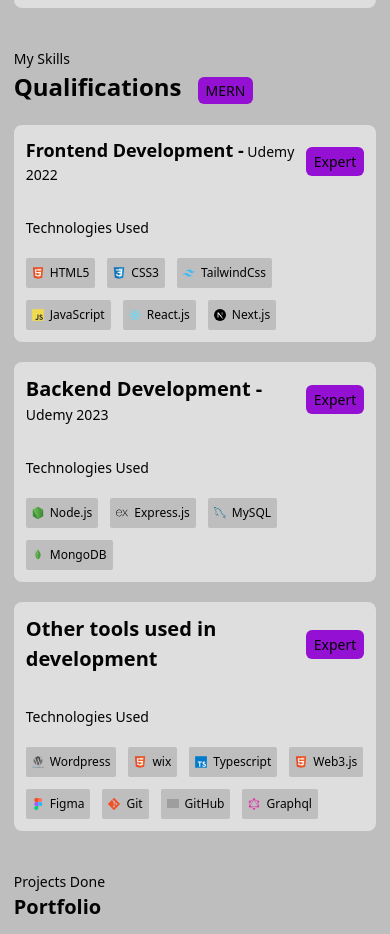
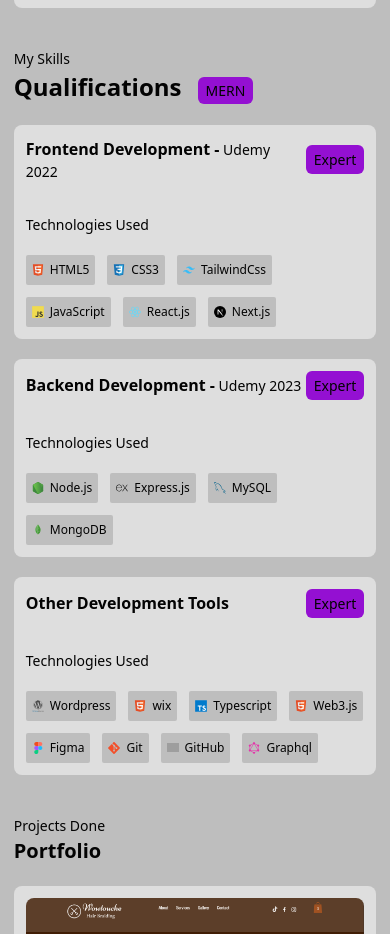
Before and after one commit to abdullahi-mohammed/portfoliov2, a React (Vite) app: page / in a window 390 px wide. Shown: the part 1177-2111 px from the top of the page. Built offline with nearby package versions, Linux system fonts and the light colour scheme; grey boxes are pictures that could not be loaded.

Commit message:
design  changes

```diff
--- a/src/components/qualifications.tsx
+++ b/src/components/qualifications.tsx
@@ -115,7 +115,7 @@
             <Card dataAos="slide-up" className="mt-5">
                 <div>
                     <div className="flex items-center justify-between">
-                        <h4><span className="font-semibold text-[18px] md:text-[20px]">Frontend Development -</span> Udemy 2022</h4>
+                        <h4><span className="font-semibold text-[16px] md:text-[20px]">Frontend Development -</span> Udemy 2022</h4>
                         <p className="px-2 py-1 rounded-md bg-[#9410D2] w-fit">Expert</p>
                     </div>
                     <div className="mt-8">
@@ -131,7 +131,7 @@
             <Card dataAos="slide-up" className="mt-5">
                 <div>
                     <div className="flex items-center justify-between">
-                        <h4><span className="font-semibold text-[20px]">Backend Development -</span> Udemy 2023</h4>
+                        <h4><span className="font-semibold text-[16px] md:text-[20px]">Backend Development -</span> Udemy 2023</h4>
                         <p className="px-2 py-1 rounded-md bg-[#9410D2] w-fit">Expert</p>
                     </div>
                     <div className="mt-8">
@@ -147,7 +147,7 @@
             <Card dataAos="slide-up" className="mt-5">
                 <div>
                     <div className="flex items-center justify-between">
-                        <h4 className="font-semibold text-[20px]">Other tools used in development</h4>
+                        <h4 className="font-semibold text-[16px] md:text-[20px]">Other Development Tools</h4>
                         <p className="px-2 py-1 rounded-md bg-[#9410D2] w-fit">Expert</p>
                     </div>
                     <div className="mt-8">
```
